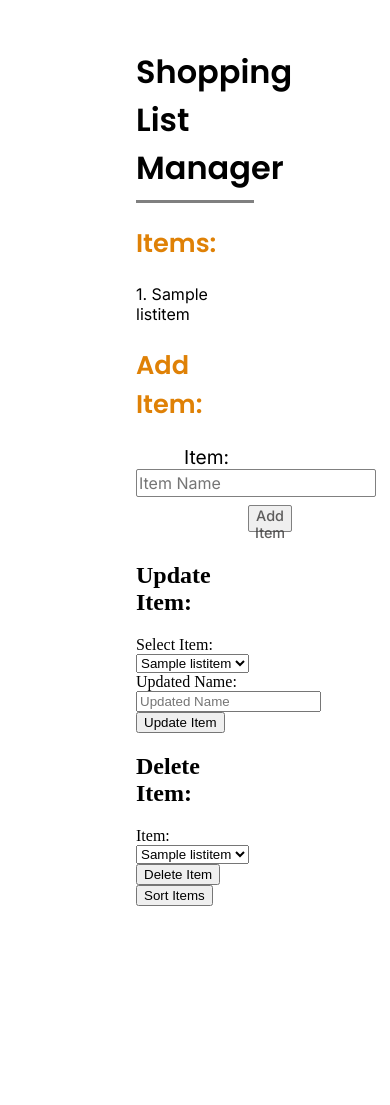
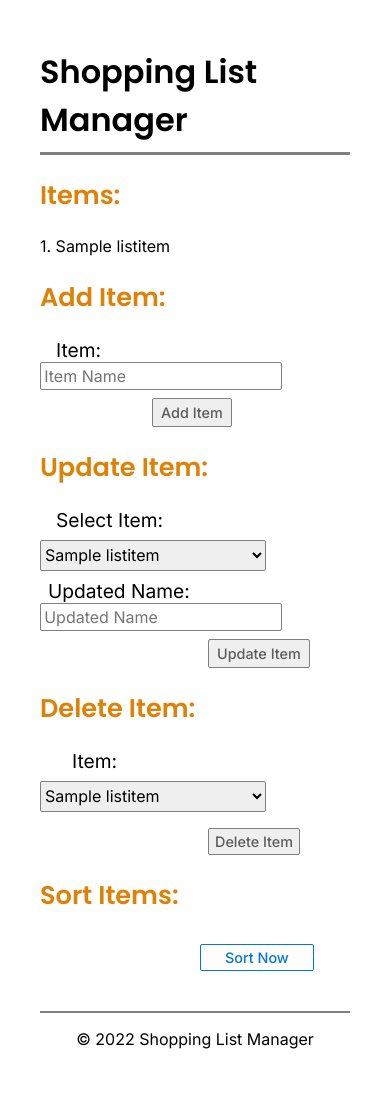
Before and after one commit to KushalRaut/Fiverr-ShoppingList-Project, a PHP site: page / in a window 390 px wide. Before the commit the page ends 906 px from the top, so only its background shows below. Run offline with PHP 8.4, Linux system fonts and the light colour scheme; tables that the repository leaves empty or names only in its code hold one stand-in row (values such as "Sample post").

Commit message:
Responsive Changes

```diff
--- a/index.php
+++ b/index.php
@@ -46,22 +46,11 @@
 
         <!-- Third section of you page will allow users to update or delete items -->
         <section class="section_three">
-            <!-- <?php
-            $update = getUpdateState();
-            echo var_dump($update);
-            setUpdateState();
-            $update = getUpdateState();
-            echo var_dump($update);
 
-            echo "<button onClick={}></button>";
-
-
-            ?> -->
-
-            <div>
+            <div class="update_section">
             <h2>Update Item:</h2>
             <form action="handleActions.php" method="post">
-                <label for="update_item">Select Item:</label>
+                <label for="update_item" class="label-select">Select Item:</label>
                 <select id="update_item" name="current_update_items">
                 <?php
 
@@ -74,14 +63,14 @@
                 ?>
                 </select>
                 <br/>
-                <label for="updated_text">Updated Name:</label>
+                <label for="updated_text" class="label-updated">Updated Name:</label>
                 <input type="text" name="updated_item" id="updated_item" placeholder="Updated Name" />
                 <br/>
                 <button type="submit" name="update" id="update_item">Update Item</button>
             </form>
             </div>
 
-            <div>
+            <div class="delete_item">
             <h2>Delete Item:</h2>
             <form action="handleActions.php" method="post">
                 <label for="delete_item">Item:</label>
@@ -105,13 +94,16 @@
 
         <!-- Fourth section of you page will allow users to sort the shopping list -->
         <section class="section_four">
+            <h2>Sort Items:</h2>
             <form action="handleActions.php" method="post">
-                <button type="submit" name="sort" id="sort_item">Sort Items</button>
+                <button type="submit" name="sort" id="sort_item">Sort Now</button>
             </form>
         </section>
     </main>
 
     <footer>
+        <hr />
+        <p>&copy; <?php echo date("Y"); ?> Shopping List Manager</p>
     </footer>
 </body>
 </html>
--- a/styles.css
+++ b/styles.css
@@ -42,14 +42,14 @@ header hr {
   font-family: 'Inter', sans-serif;
   font-weight: 400;
   font-size: 1.2rem;
-  margin: 0 1rem 0 3rem;
+  margin: 0 7rem 0 3rem;
 }
 
 .section_two form input {
   font-family: 'Inter', sans-serif;
   font-weight: 400;
   font-size: 1rem;
-  height: 1.5rem;
+  padding: 0.2rem;
   border-radius: 2px;
   border: 1px solid gray;
 }
@@ -58,15 +58,261 @@ header hr {
   font-family: 'Inter', sans-serif;
   font-weight: 500;
   font-size: 0.9rem;
+  padding: 0.3rem 0.5rem;
+  border-radius: 2px;
+  border: 1px solid gray;
+  color: rgba(63, 62, 62, 0.836);
+  margin: 0.5rem 0 0 13rem;
+  cursor: pointer;
+}
+
+.section_two form button:hover {
+  background-color: #28a745;
+  color: white;
+}
+
+.section_three h2 {
+  font-family: 'Poppins', sans-serif;
+  font-weight: 600;
+  font-size: 1.6rem;
+  color: rgb(223, 129, 6);
+}
+
+.update_section .label-select {
+  font-family: 'Inter', sans-serif;
+  font-weight: 400;
+  font-size: 1.2rem;
+  margin: 0.5rem 3.1rem 0.5rem 3rem;
+}
+
+.update_section .label-updated {
+  font-family: 'Inter', sans-serif;
+  font-weight: 400;
+  font-size: 1.2rem;
+  margin: 0.5rem 0.9rem 0.5rem 3rem;
+}
+
+.update_section select {
+  font-family: 'Inter', sans-serif;
+  font-weight: 400;
+  font-size: 1rem;
+  border-radius: 2px;
+  border: 1px solid gray;
+  margin: 0.5rem 0;
+  padding: 0.2rem 0;
+  height: auto;
+  width: 14.1rem;
+}
+
+.update_section input {
+  font-family: 'Inter', sans-serif;
+  font-weight: 400;
+  font-size: 1rem;
+  padding: 0.2rem;
+  border-radius: 2px;
+  border: 1px solid gray;
+}
+
+.section_three .update_section form button {
+  font-family: 'Inter', sans-serif;
+  font-weight: 500;
+  font-size: 0.9rem;
+  padding: 0.3rem 0.5rem;
+  border-radius: 2px;
+  border: 1px solid gray;
+  color: rgba(63, 62, 62, 0.836);
+  margin: 0.5rem 0 0 13rem;
+  cursor: pointer;
+}
+
+.section_three .update_section form button:hover {
+  background-color: rgb(100, 100, 100);
+  color: white;
+}
+
+.delete_item label {
+  font-family: 'Inter', sans-serif;
+  font-weight: 400;
+  font-size: 1.2rem;
+  margin: 0 7rem 0 3rem;
+}
+
+.delete_item select {
+  font-family: 'Inter', sans-serif;
+  font-weight: 400;
+  font-size: 1rem;
+  border-radius: 2px;
+  border: 1px solid gray;
+  margin: 0.5rem 0;
+  padding: 0.2rem 0;
+  height: auto;
+  width: 14.1rem;
+}
+
+.delete_item button {
+  font-family: 'Inter', sans-serif;
+  font-weight: 500;
+  font-size: 0.9rem;
   height: 1.7rem;
   border-radius: 2px;
   border: 1px solid gray;
   color: rgba(63, 62, 62, 0.836);
-  margin: 0.5rem 0 0 7rem;
+  margin: 0.5rem 0 0 13rem;
   cursor: pointer;
 }
 
-.section_two form button:hover {
-  background-color: rgb(100, 100, 100);
+.delete_item button:hover {
+  background-color: #dc3545;
   color: white;
 }
+
+.section_four h2 {
+  font-family: 'Poppins', sans-serif;
+  font-weight: 600;
+  font-size: 1.6rem;
+  color: rgb(223, 129, 6);
+}
+
+.section_four form button {
+  font-family: 'Inter', sans-serif;
+  font-weight: 500;
+  font-size: 0.9rem;
+  height: 1.7rem;
+  border-radius: 2px;
+  border: 1px solid #0078d7;
+  color: #0078d7;
+  background-color: #fefdfc;
+  margin: 0.5rem 0 2rem 13rem;
+  padding: 0 1.5rem;
+  cursor: pointer;
+}
+
+.section_four form button:hover {
+  background-color: #0078d7;
+  color: white;
+}
+
+footer hr {
+  border: none;
+  height: 2px;
+  background-color: gray;
+  margin: 0.5rem 0;
+}
+
+footer p {
+  font-family: 'Inter', sans-serif;
+  font-weight: 400;
+  font-size: 1rem;
+  display: flex;
+  justify-content: center;
+  align-items: center;
+}
+
+@media only screen and (max-width: 850px) {
+  body {
+    padding: 2rem 5rem;
+  }
+
+  .section_two form label {
+    margin: 0 5rem 0 3rem;
+  }
+
+  .section_two form button {
+    margin: 0.5rem 0 0 10rem;
+  }
+
+  .update_section .label-select {
+    margin: 0.5rem 3.1rem 0.5rem 3rem;
+  }
+
+  .update_section .label-updated {
+    margin: 0.5rem 0.9rem 0.5rem 3rem;
+  }
+
+  .section_three .update_section form button {
+    margin: 0.5rem 0 0 13rem;
+  }
+
+  .delete_item label {
+    margin: 0 7rem 0 3rem;
+  }
+
+  .delete_item button {
+    margin: 0.5rem 0 0 13rem;
+  }
+  .section_four form button {
+    margin: 0.5rem 0 2rem 13rem;
+  }
+}
+@media only screen and (max-width: 600px) {
+  body {
+    padding: 2rem 3rem;
+  }
+
+  .section_two form label {
+    margin: 0 3rem 0 3rem;
+  }
+
+  .section_two form button {
+    margin: 0.5rem 0 0 8rem;
+  }
+
+  .update_section .label-select {
+    margin: 0.5rem 2.5rem 0.5rem 2rem;
+  }
+
+  .update_section .label-updated {
+    margin: 0.5rem 0.9rem 0.5rem 2rem;
+  }
+
+  .section_three .update_section form button {
+    margin: 0.5rem 0 0 8rem;
+  }
+
+  .delete_item label {
+    margin: 0 4rem 0 3rem;
+  }
+
+  .delete_item button {
+    margin: 0.5rem 0 0 7rem;
+  }
+  .section_four form button {
+    margin: 0.5rem 0 2rem 7rem;
+  }
+}
+@media only screen and (max-width: 525px) {
+  body {
+    padding: 2rem 2rem;
+  }
+
+  .section_two form label {
+    margin: 0 3rem 0 1rem;
+  }
+
+  .section_two form button {
+    margin: 0.5rem 0 0 7rem;
+  }
+
+  .update_section .label-select {
+    margin: 0.5rem 2.5rem 0.5rem 1rem;
+  }
+
+  .update_section .label-updated {
+    margin: 0.5rem 0.9rem 0.5rem 0.5rem;
+  }
+
+  .section_three .update_section form button {
+    margin: 0.5rem 0 0 10.5rem;
+  }
+
+  .delete_item label {
+    margin: 0 5.5rem 0 2rem;
+  }
+
+  .delete_item button {
+    margin: 0.5rem 0 0 10.5rem;
+  }
+  .section_four form button {
+    margin: 0.5rem 0 2rem 10rem;
+  }
+}
```
